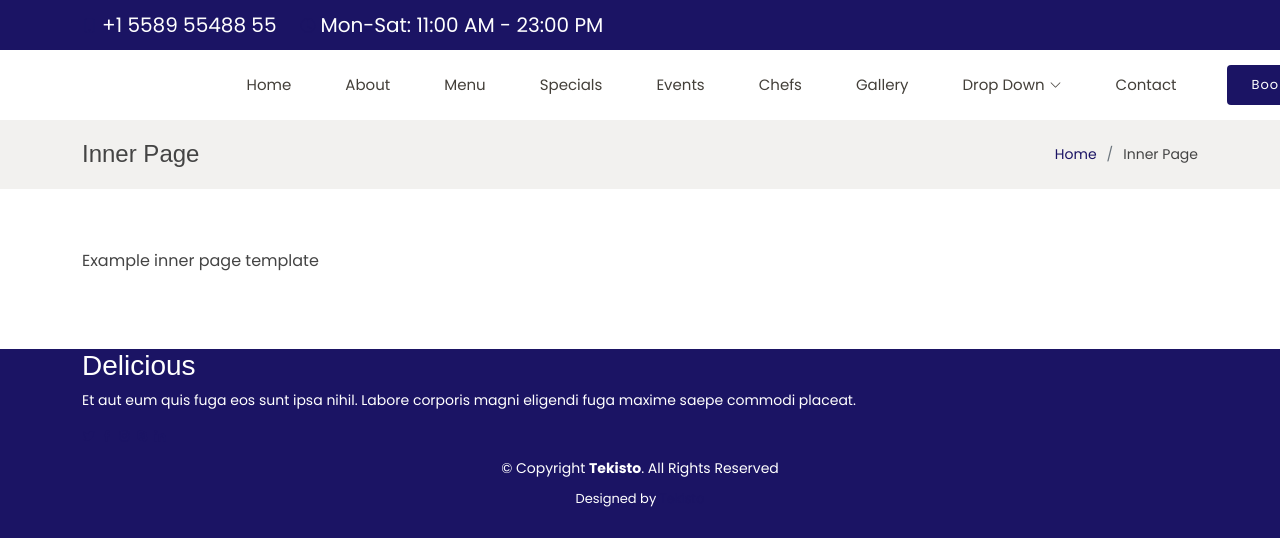
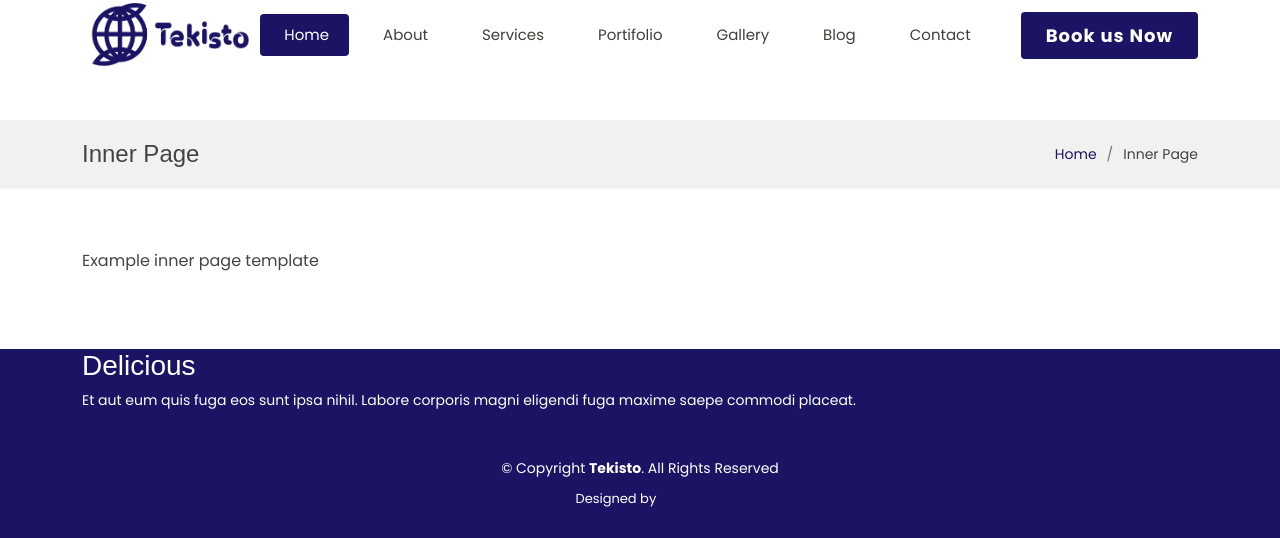
Before and after one commit to andreamsilu/tekisto, a PHP site: page /inner-page.html in a window 1280 px wide. Shown: the top 538 px of the page. Run offline with PHP 8.4, Linux system fonts and the light colour scheme.

Commit message:
changes added

```diff
--- a/assets/css/style.css
+++ b/assets/css/style.css
@@ -62,7 +62,7 @@
 /*--------------------------------------------------------------
 # Top Bar
 --------------------------------------------------------------*/
-#topbar {
+/* #topbar {
   padding: 0;
   font-size: 15px;
   height: 50px;
@@ -90,13 +90,13 @@
   font-style: normal;
   font-size: 20px;
   padding-left: 5px;
-}
+} */
 
 /*--------------------------------------------------------------
 # Header
 --------------------------------------------------------------*/
 #header {
-  top: 50px;
+  top: 0px;
   height: 70px;
   z-index: 997;
   transition: all 0.5s;
@@ -131,6 +131,7 @@
   padding: 0;
   margin: 0;
   max-height: 90px;
+  margin-right: 100px;
 }
 
 /*--------------------------------------------------------------
@@ -142,17 +143,18 @@
   border-radius: 4px;
   margin: 0 0 0 20px;
   padding: 10px 25px;
-  font-size: 13px;
-  font-weight: 500;
+  font-size: 18px;
+  font-weight: bold;
   letter-spacing: 1px;
   transition: 0.3s;
   white-space: nowrap;
 }
 
 .book-a-table-btn:hover {
+  font-size: 18px;
   background: #fff;
   color: rgb(27,20,100);
-  border: 2px solid rgb(27,20,100);
+  border: 1px solid rgb(27,20,100);
 }
 
 @media (max-width: 992px) {
--- a/inner-page.html
+++ b/inner-page.html
@@ -5,7 +5,7 @@
   <meta charset="utf-8">
   <meta content="width=device-width, initial-scale=1.0" name="viewport">
 
-  <title>Inner Page</title>
+  <title>Tekisto Studio</title>
   <meta content="" name="description">
   <meta content="" name="keywords">
 
@@ -33,55 +33,39 @@
 <body>
 
   <!-- ======= Top Bar ======= -->
-  <section id="topbar" class="d-flex align-items-center fixed-top ">
-    <div class="container-fluid container-xl d-flex align-items-center justify-content-center justify-content-lg-start">
-      <i class="bi bi-phone d-flex align-items-center"><span>+1 5589 55488 55</span></i>
-      <i class="bi bi-clock ms-4 d-none d-lg-flex align-items-center"><span>Mon-Sat: 11:00 AM - 23:00 PM</span></i>
+  <!-- <section id="topbar" class="d-flex align-items-center fixed-top topbar-transparent">
+    <div class="container-fluid container-xl d-flex align-items-center justify-content-center justify-content-lg-between">
+      <i class="bi bi-phone d-flex align-items-center "><span>Call us now: +255 754 2898 24</span></i>
+
+      <i class="bi bi-clock ms-4 d-none d-lg-flex align-items-center "><span>Monday-Saturday: 09:00 AM - 22:00 PM</span></i>
     </div>
-  </section>
+  </section> -->
 
   <!-- ======= Header ======= -->
-  <header id="header" class="fixed-top d-flex align-items-center ">
+  <header id="header" class="fixed-top d-flex align-items-center header-transparent">
     <div class="container-fluid container-xl d-flex align-items-center justify-content-between">
 
       <div class="logo me-auto">
-        <h1><a href="index.html">Delicious</a></h1>
+        <!-- <h1><a href="index.html">TEKISTO</a></h1> -->
         <!-- Uncomment below if you prefer to use an image logo -->
-        <!-- <a href="index.html"><img src="assets/img/logo.png" alt="" class="img-fluid"></a>-->
+        <a href="index.html"><img src="assets/img/1x/Tekisto Logo Horizontal - ColorPNG.png" alt="" class="img-fluid"></a>
       </div>
 
       <nav id="navbar" class="navbar order-last order-lg-0">
         <ul>
-          <li><a class="nav-link scrollto " href="#hero">Home</a></li>
+          <li><a class="nav-link scrollto active" href="#hero">Home</a></li>
           <li><a class="nav-link scrollto" href="#about">About</a></li>
-          <li><a class="nav-link scrollto" href="#menu">Menu</a></li>
-          <li><a class="nav-link scrollto" href="#specials">Specials</a></li>
-          <li><a class="nav-link scrollto" href="#events">Events</a></li>
-          <li><a class="nav-link scrollto" href="#chefs">Chefs</a></li>
+          <li><a class="nav-link scrollto" href="#menu">Services</a></li>
+          <li><a class="nav-link scrollto" href="#portfolio">Portifolio</a></li>
           <li><a class="nav-link scrollto" href="#gallery">Gallery</a></li>
-          <li class="dropdown"><a href="#"><span>Drop Down</span> <i class="bi bi-chevron-down"></i></a>
-            <ul>
-              <li><a href="#">Drop Down 1</a></li>
-              <li class="dropdown"><a href="#"><span>Deep Drop Down</span> <i class="bi bi-chevron-right"></i></a>
-                <ul>
-                  <li><a href="#">Deep Drop Down 1</a></li>
-                  <li><a href="#">Deep Drop Down 2</a></li>
-                  <li><a href="#">Deep Drop Down 3</a></li>
-                  <li><a href="#">Deep Drop Down 4</a></li>
-                  <li><a href="#">Deep Drop Down 5</a></li>
-                </ul>
-              </li>
-              <li><a href="#">Drop Down 2</a></li>
-              <li><a href="#">Drop Down 3</a></li>
-              <li><a href="#">Drop Down 4</a></li>
-            </ul>
+          <li><a class="nav-link scrollto" href="inner-page.html">Blog</a></li>
+          <li><a class="nav-link scrollto" href="#contact">Contact</a></li>
           </li>
-          <li><a class="nav-link scrollto" href="#contact">Contact</a></li>
         </ul>
         <i class="bi bi-list mobile-nav-toggle"></i>
       </nav><!-- .navbar -->
 
-      <a href="#book-a-table" class="book-a-table-btn scrollto">Book a table</a>
+      <a href="#book-a-table" class="book-a-table-btn scrollto">Book us Now</a>
 
     </div>
   </header>
```
Also changed, not shown: index.html (+9 -9 lines).
